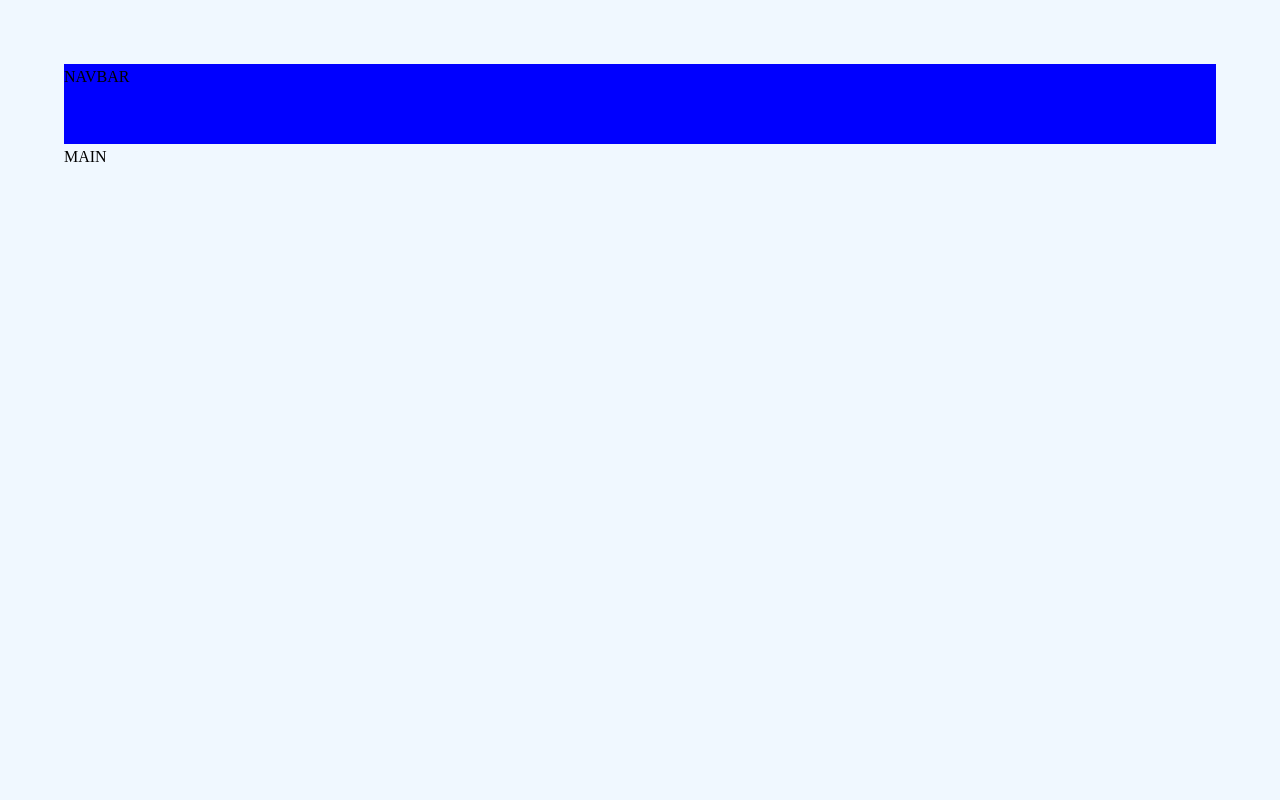
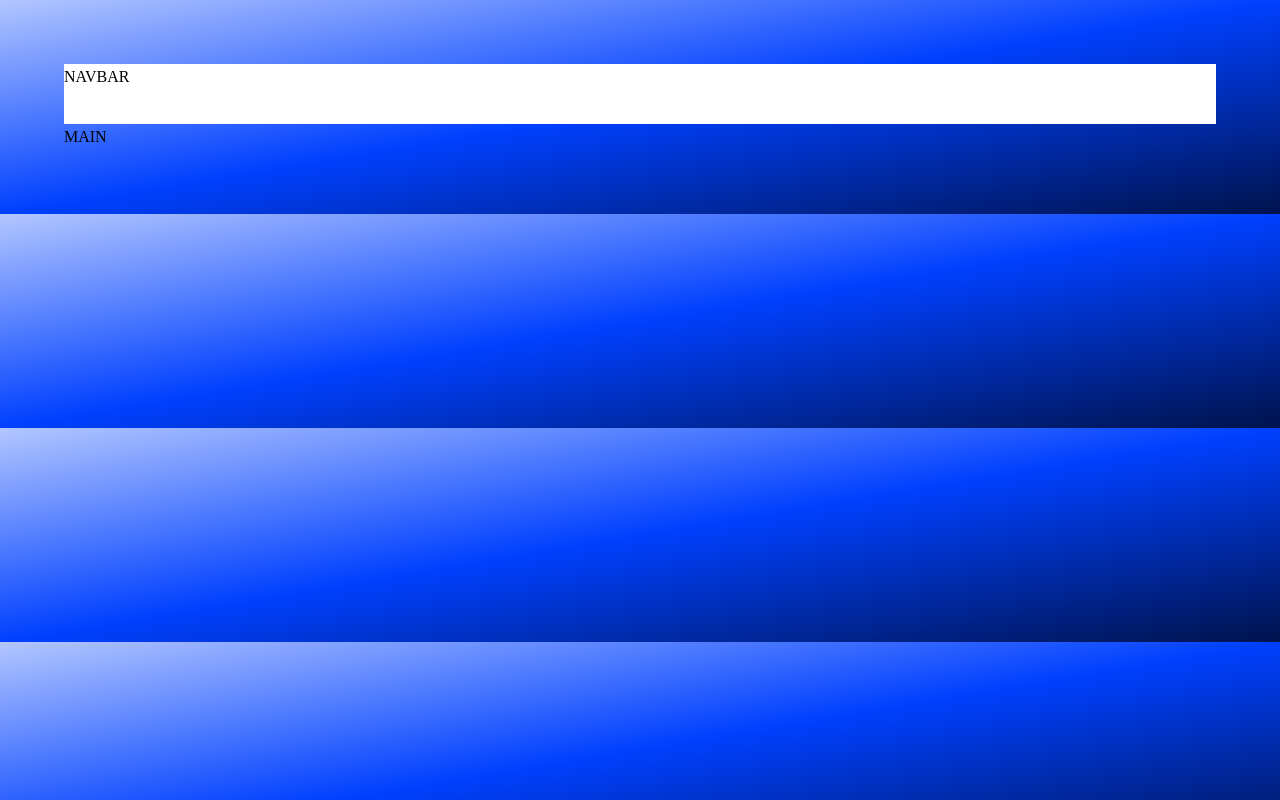
Before and after one commit to gavinquirk/whosthat, a React (Create React App) app: page / in a window 1280 px wide. Built offline with nearby package versions, Linux system fonts and the light colour scheme.

Commit message:
styling for uploader, background, css vars

```diff
--- a/package.json
+++ b/package.json
@@ -6,8 +6,10 @@
     "axios": "^0.18.0",
     "react": "^16.7.0",
     "react-dom": "^16.7.0",
+    "react-redux": "^6.0.0",
     "react-router-dom": "^4.3.1",
     "react-scripts": "2.1.3",
+    "redux": "^4.0.1",
     "uploadcare-widget": "^3.7.0"
   },
   "scripts": {
--- a/src/components/Navigation/Navbar/Navbar.module.css
+++ b/src/components/Navigation/Navbar/Navbar.module.css
@@ -1,8 +1,10 @@
 .Navbar {
   font-size: 1.6rem;
-  background-color: blue;
+  background-color: white;
 
   grid-column-start: 1;
   grid-column-end: -1;
 
+
+
 }
--- a/src/components/PersonImage/PersonImage.module.css
+++ b/src/components/PersonImage/PersonImage.module.css
@@ -4,6 +4,8 @@
 
   padding: 5rem;
   text-align: center;
+  border-radius: 10px;
+  box-shadow: 3px 3px 5px 1px var(--color-primary-dark);
 
   grid-column: 1 / -1;
 
@@ -16,6 +18,6 @@
   /* display: inline-block; */
   /* margin: 0 auto; */
   width: 500px;
-  border: 5px solid lightskyblue;
+  border: 5px solid var(--color-primary-medium);
   border-radius: 15px;
 }
--- a/src/components/UploaderControls/UploaderControls.js
+++ b/src/components/UploaderControls/UploaderControls.js
@@ -18,12 +18,13 @@ class UploaderControls extends Component {
 
     return (
       <div className={classes.UploaderControls}>
-        {/* <h3 style={{textAlign: 'center'}}>Choose what you would like to ask</h3> */}
         <div className={classes.questionsArea}>
           <div className={classes.enabledQuestions}>
+            <div className={classes.questionsHeader}><h3>Your Questions</h3></div>
             {enabledQuestions}
           </div>
           <div className={classes.disabledQuestions}>
+            <div className={classes.questionsHeader}><h3>Suggestions</h3></div>
             {disabledQuestions}
           </div>
         </div>
--- a/src/components/UploaderControls/UploaderControls.module.css
+++ b/src/components/UploaderControls/UploaderControls.module.css
@@ -13,7 +13,7 @@
   flex-direction: left;
   background-color: white;
   border-radius: 10px;
-  box-shadow: 3px 3px 5px 1px #888888;
+  box-shadow: 3px 3px 5px 1px var(--color-primary-dark);
 }
 
 .disabledQuestions {
@@ -21,11 +21,19 @@
   flex-direction: right;
   background-color: white;
   border-radius: 10px;
-  box-shadow: 3px 3px 5px 1px #888888;
+  box-shadow: 3px 3px 5px 1px var(--color-primary-dark);
+}
+
+.questionsHeader {
+  background-color: var(--color-primary-medium);
+  border-radius: 10px 10px 0 0;
+  color: white;
+  text-align: center;
+  padding: 1rem;
 }
 
 .questionBtn {
-  background-color: blue;
+  background-color: var(--color-primary-medium);
   padding: 1rem 2rem;
   cursor: pointer;
   border: none;
--- a/src/containers/Layout/Layout.module.css
+++ b/src/containers/Layout/Layout.module.css
@@ -3,10 +3,9 @@
   font-size: 1.6rem;
   display: grid;
 
-  grid-template-rows: 10vh min-content repeat(3, min-content);
+  grid-template-rows: 6rem min-content repeat(3, min-content);
   /* grid-template-columns: [sidebar-start] 8rem [sidebar-end full-start] minmax(6rem, 1fr)
                           [center-start] repeat(8, [col-start] minmax(min-content, 14rem) [col-end]) [center-end]
                           minmax(6rem, 1fr) [full-end]; */
   grid-template-columns: repeat(8, 1fr)
-
 }
--- a/src/containers/Uploader/Uploader.js
+++ b/src/containers/Uploader/Uploader.js
@@ -66,7 +66,7 @@ class Uploader extends Component {
         <PersonImage
           imageUrl={this.state.imageUrl}
         />
-        <div style={{gridColumn: '1 / -1', textAlign: 'center'}}>
+        <div style={{gridColumn: '1 / -1', textAlign: 'center', margin: '3rem'}}>
         <UploadWidget
           id='file'
           name='file'
@@ -79,7 +79,7 @@ class Uploader extends Component {
           enabledQuestions={this.state.enabledQuestions}
           disabledQuestions={this.state.disabledQuestions}
         />
-        <button onClick={this.postPersonHandler}>TEST SUBMIT</button>
+        <button style={{gridColumn: '4 / 6', margin: '0 auto', width: '10rem'}} onClick={this.postPersonHandler}>TEST SUBMIT</button>
       </>
     )
 
--- a/src/index.css
+++ b/src/index.css
@@ -1,3 +1,9 @@
+:root {
+  --color-primary-medium: #0040ff;
+  --color-primary-light: #b3c6ff;
+  --color-primary-dark: #00134d;
+}
+
 *,
 *::before,
 *::after {
@@ -14,8 +20,12 @@ html {
 body {
   font-weight: 300;
   line-height: 1.6;
-  background-color: aliceblue;
+  background-image: linear-gradient(
+    to bottom right, var(--color-primary-light),
+    var(--color-primary-medium),
+    var(--color-primary-dark))
 }
+
 
 
 /* DEFAULT CSS FROM CREATE-REACT-APP */
--- /dev/null
+++ b/src/store/actions.js
@@ -0,0 +1 @@
+export const TOGGLE_SELECTION = "TOGGLE_SELECTION"
--- /dev/null
+++ b/src/store/reducer.js
@@ -0,0 +1 @@
+import * as actionTypes from './actions'
```
Also changed, not shown: 1 other file (tests, documents, lock files or other folders).
